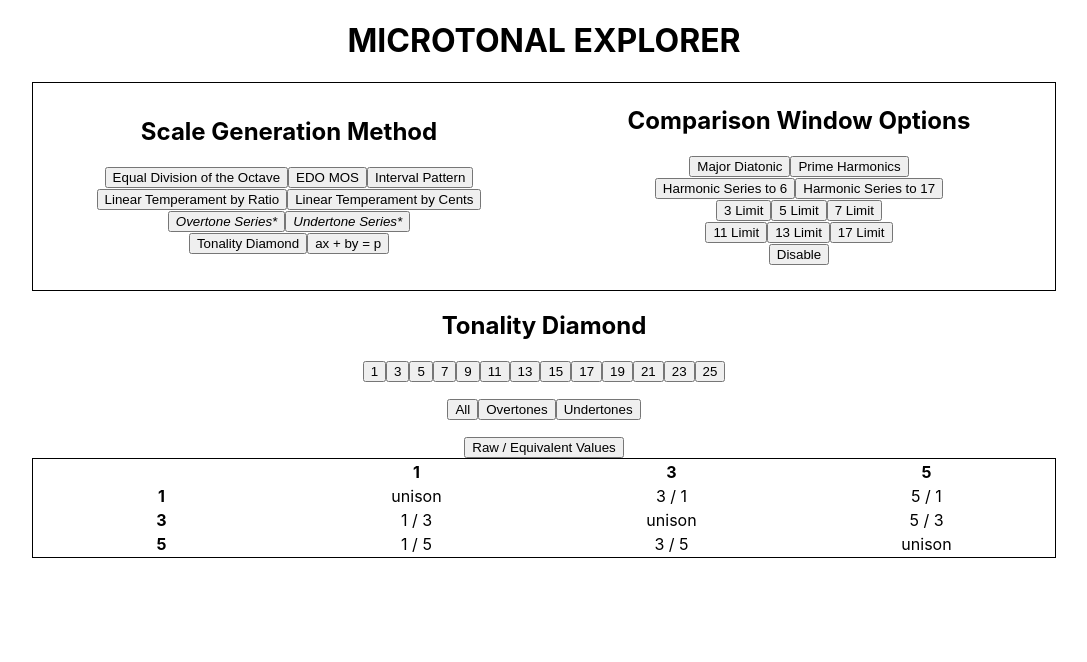
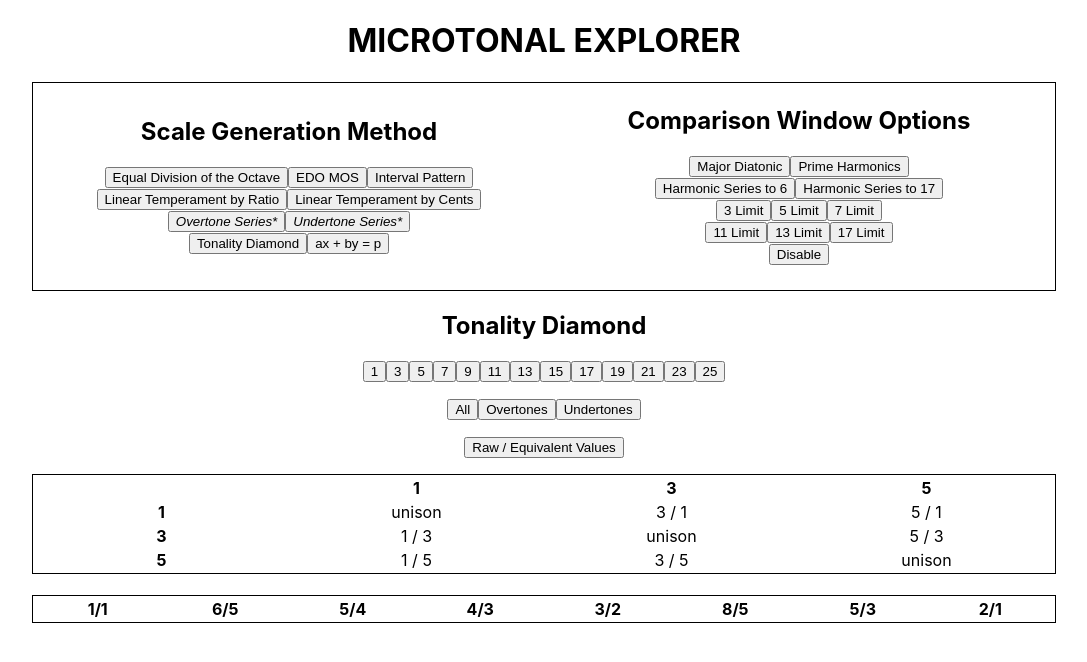
Before and after one commit to zzork/color-horizons-review-temp, a React (Create React App) app: page / in a window 1280 px wide. Shown: the top 662 px of the page, without its empty margins (96-1183 px from the left). Built offline with nearby package versions, Linux system fonts and the light colour scheme.

Commit message:
sorted ratio list working in td

```diff
--- a/src/App.js
+++ b/src/App.js
@@ -11,9 +11,9 @@ function App() {
   // these could be lifted up to stateTable
   const [selectedView, setSelectedView] = useState("td");
 
-  useEffect(() => {
-    console.log(stateData);
-  }, [stateData]);
+  // useEffect(() => {
+  //   console.log(stateData);
+  // }, [stateData]);
 
   const onViewSelect = (viewId) => {
     setSelectedView(viewId);
--- a/src/apps/Calculators/TonalityDiamond/Index.js
+++ b/src/apps/Calculators/TonalityDiamond/Index.js
@@ -1,5 +1,6 @@
 import TDTable from "./TDTable";
 import getTDRatios from "./util/getTDRatios";
+import getTDScale from "./util/getTDScale";
 
 export const TonalityDiamond = ({
   stateData,
@@ -70,6 +71,12 @@ export const TonalityDiamond = ({
 
   // returns list of 3 arrays, whole td/overtones only/undertones only
   const tonalityDiamondRatios = getTDRatios(checked);
+  const scale = getTDScale(tonalityDiamondRatios, allOtUt);
+  const scaleDisplay = scale.map((value) => (
+    <td>
+      {value[0]}/{value[1]}
+    </td>
+  ));
 
   const numbersButtons = [];
   for (let i = 1; i < 26; i += 2) {
@@ -89,14 +96,23 @@ export const TonalityDiamond = ({
         <button onClick={() => handleAllOtUtClick("ot")}>Overtones</button>
         <button onClick={() => handleAllOtUtClick("ut")}>Undertones</button>
       </p>
-      <button onClick={() => handleRawEquivalentClick()}>
-        Raw / Equivalent Values
-      </button>
+      <p>
+        <button onClick={() => handleRawEquivalentClick()}>
+          Raw / Equivalent Values
+        </button>
+      </p>
       <TDTable
         checked={checked}
         allOtUt={allOtUt}
         showEquivalent={showEquivalent}
       />
+      <h4>
+        <table>
+          <tbody>
+            <tr>{scaleDisplay}</tr>
+          </tbody>
+        </table>
+      </h4>
     </div>
   );
 };
--- /dev/null
+++ b/src/apps/Calculators/TonalityDiamond/util/getTDScale.js
@@ -0,0 +1,24 @@
+import getCentsFromRatio from "../../../../util/getCentsFromRatio";
+import getReducedFraction from "../../../../util/getReducedFraction";
+import getSortedRatioList from "../../../../util/getSortedRatioList";
+
+const getTDScale = (tonalityDiamondRatios, allOtUt) => {
+  let ratioList = [];
+  if (allOtUt === "all") {
+    ratioList = tonalityDiamondRatios[0];
+  }
+  if (allOtUt === "ot") {
+    ratioList = tonalityDiamondRatios[1];
+  }
+  if (allOtUt === "ut") {
+    ratioList = tonalityDiamondRatios[2];
+  }
+
+  const sortedRatioList = getSortedRatioList(ratioList);
+
+  console.log(sortedRatioList);
+
+  return sortedRatioList;
+};
+
+export default getTDScale;
--- /dev/null
+++ b/src/util/getSortedRatioList.js
@@ -0,0 +1,25 @@
+import getCentsFromRatio from "./getCentsFromRatio";
+import getReducedFraction from "./getReducedFraction";
+
+const getSortedRatioList = (ratioList) => {
+  let originalScale = [];
+
+  for (let i = 0; i < ratioList.length; i++) {
+    let reducedFraction = getReducedFraction(ratioList[i][0], ratioList[i][1]);
+    originalScale.push([
+      getCentsFromRatio(reducedFraction[0], reducedFraction[1]),
+      reducedFraction,
+    ]);
+  }
+
+  originalScale.sort((a, b) => a[0] - b[0]);
+
+  const sortedRatioList = originalScale.map((row) => row[1]);
+
+  sortedRatioList.unshift([1, 1]);
+  sortedRatioList.push([2, 1]);
+
+  return sortedRatioList;
+};
+
+export default getSortedRatioList;
```
